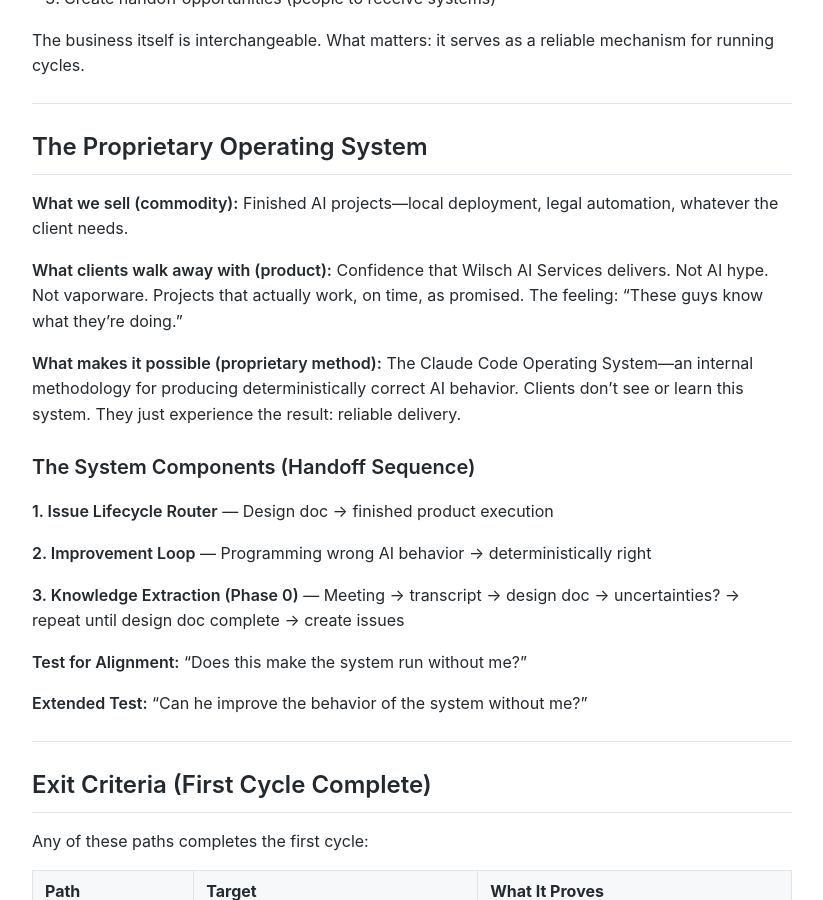
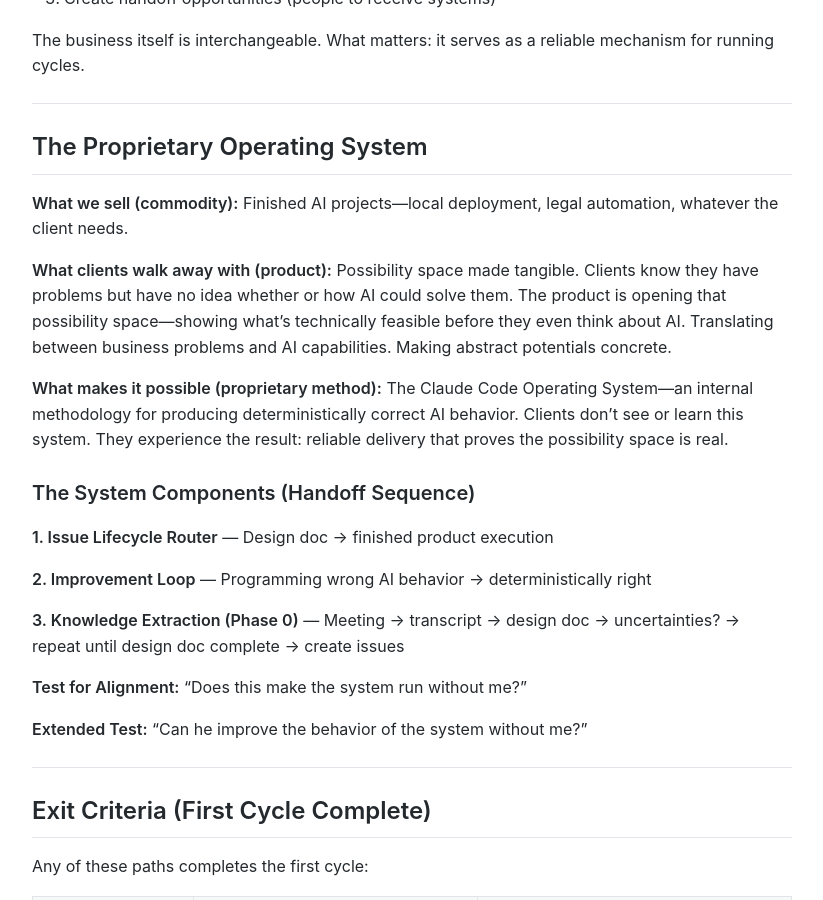
Before and after one commit to MariusWilsch/public-wilsch-ai-pages, a Jekyll site: the page built from global/strategic-objective-wilsch-ai-services.md, in a window 1280 px wide and 900 px high, scrolled down 991 px. Shown: the whole window, without its empty margins (228-1051 px from the left). Built offline with Jekyll 4.4.1, drawn with Linux system fonts in a browser that asks for light colours; our own code applies the rules of GitHub Pages for plain Markdown files.

Commit message:
Sync from hippocampus 2026-02-03

```diff
--- a/global/strategic-objective-wilsch-ai-services.md
+++ b/global/strategic-objective-wilsch-ai-services.md
@@ -39,9 +39,9 @@ The business itself is interchangeable. What matters: it serves as a reliable me
 
 **What we sell (commodity):** Finished AI projects—local deployment, legal automation, whatever the client needs.
 
-**What clients walk away with (product):** Confidence that Wilsch AI Services delivers. Not AI hype. Not vaporware. Projects that actually work, on time, as promised. The feeling: "These guys know what they're doing."
+**What clients walk away with (product):** Possibility space made tangible. Clients know they have problems but have no idea whether or how AI could solve them. The product is opening that possibility space—showing what's technically feasible before they even think about AI. Translating between business problems and AI capabilities. Making abstract potentials concrete.
 
-**What makes it possible (proprietary method):** The Claude Code Operating System—an internal methodology for producing deterministically correct AI behavior. Clients don't see or learn this system. They just experience the result: reliable delivery.
+**What makes it possible (proprietary method):** The Claude Code Operating System—an internal methodology for producing deterministically correct AI behavior. Clients don't see or learn this system. They experience the result: reliable delivery that proves the possibility space is real.
 
 ### The System Components (Handoff Sequence)
 
```
